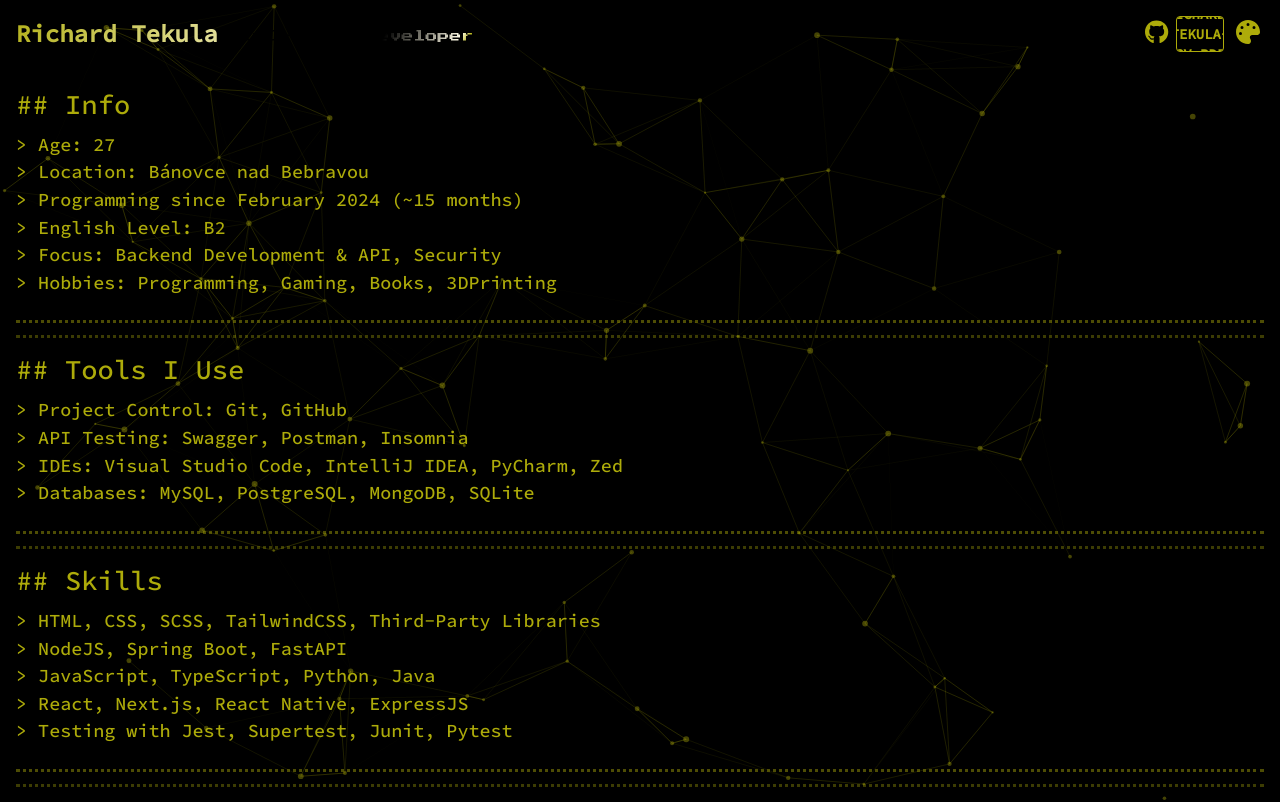
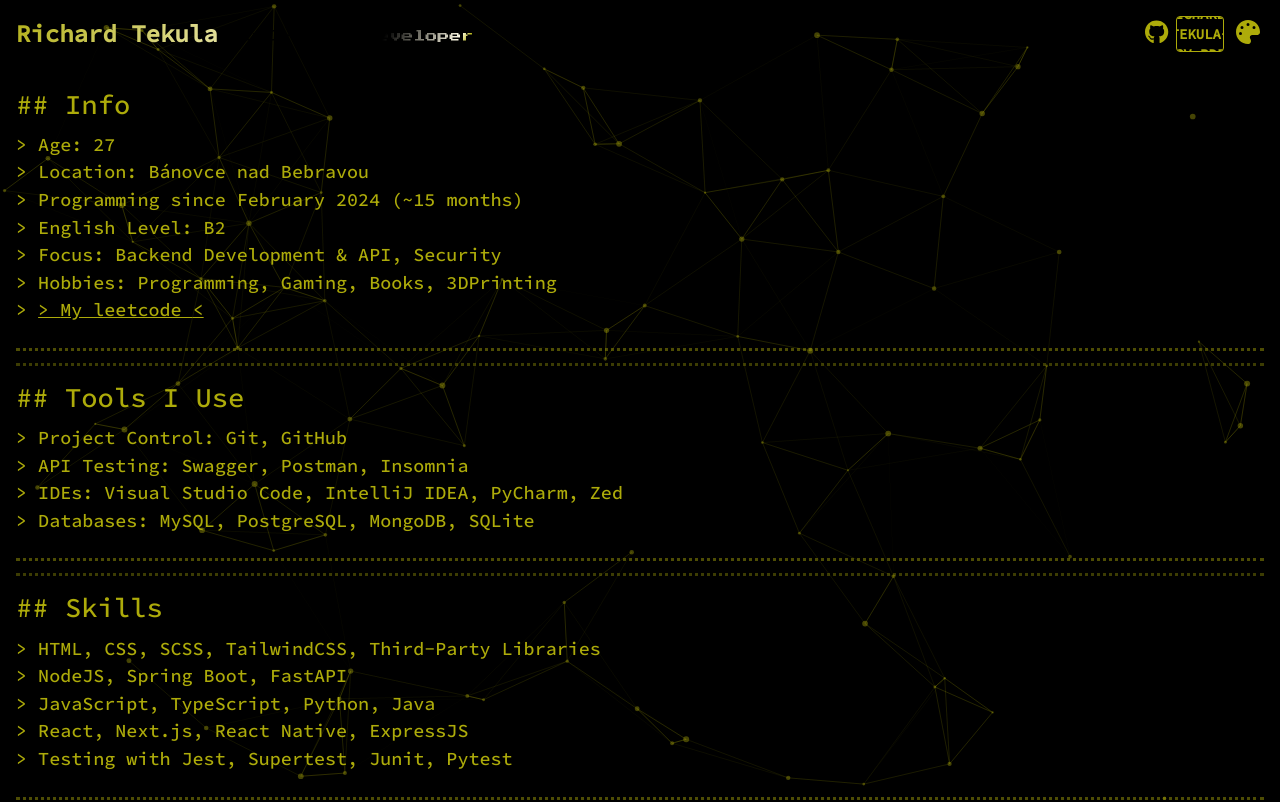
Before and after one commit to FoxerBN/portfolio, a Next.js app: page /Richard-Tekula-CV.pdf in a window 1280 px wide. Shown: the top 802 px of the page. Built offline with nearby package versions, Linux system fonts and the light colour scheme.

Commit message:
added leetcode link

```diff
--- a/sections/Info.tsx
+++ b/sections/Info.tsx
@@ -15,6 +15,7 @@ export default function Info() {
         <li>{">"} {t('info.english')}</li>
         <li>{">"} {t('info.focus')}</li>
         <li>{">"} {t('info.hobby')}</li>
+        <li>{">"} <a className="hover:font-extrabold underline" target="_blank" href="https://leetcode.com/problem-list/v96js4fr/">{"> "}My leetcode {"<"}</a></li>
       </ul>
     </>
   );
```
